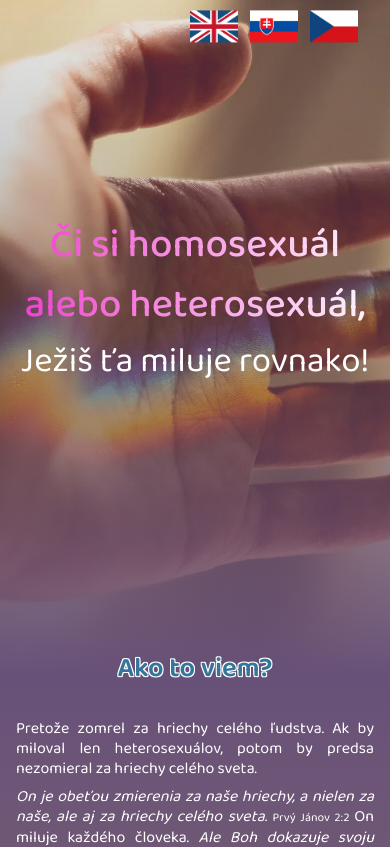
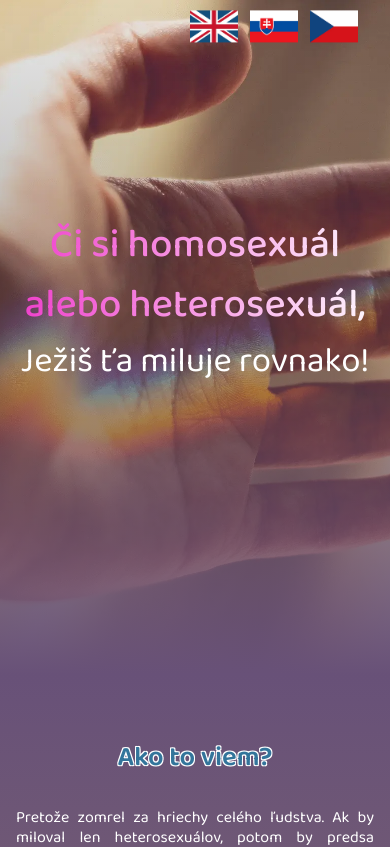
Before and after one commit to pkvarg/duhovyrod-r, a React (Vite) app: page / in a window 390 px wide. Shown: the top 847 px of the page. Built offline with nearby package versions, Linux system fonts and the light colour scheme.

Commit message:
mob blue mt

```diff
--- a/src/English.jsx
+++ b/src/English.jsx
@@ -18,7 +18,7 @@ const English = () => {
           </div>
           <div className='duha-grad'>
             <div className='text-justify mx-4 lg:mx-[5%] text-[22.5px]  py-8 intro'>
-              <h3 className='text-white text-[27.5px] -mt-[25%] subtitle'>
+              <h3 className='text-white text-[27.5px] lg:-mt-[25%] subtitle'>
                 How do I know that?
               </h3>
               <p>
--- a/src/Home.jsx
+++ b/src/Home.jsx
@@ -43,7 +43,7 @@ const Home = () => {
             </div>
             <div className='duha-grad'>
               <div className='text-justify mx-4 lg:mx-[5%] py-8 intro'>
-                <h3 className='text-white -mt-[25%]  text-[27.5px] subtitle'>
+                <h3 className='text-white lg:-mt-[25%]  text-[27.5px] subtitle'>
                   Ako to viem?
                 </h3>
                 <p>
@@ -327,7 +327,7 @@ const Home = () => {
             </div>
             <div className='duha-grad'>
               <div className='text-justify mx-4 lg:mx-[5%] text-[22.5px] py-8 intro'>
-                <h3 className='text-white -mt-[25%]  text-[27.5px] subtitle'>
+                <h3 className='text-white lg:-mt-[25%]  text-[27.5px] subtitle'>
                   Jak to vím?
                 </h3>
 
```
Also changed, not shown: 1 other file (tests, documents, lock files or other folders).
